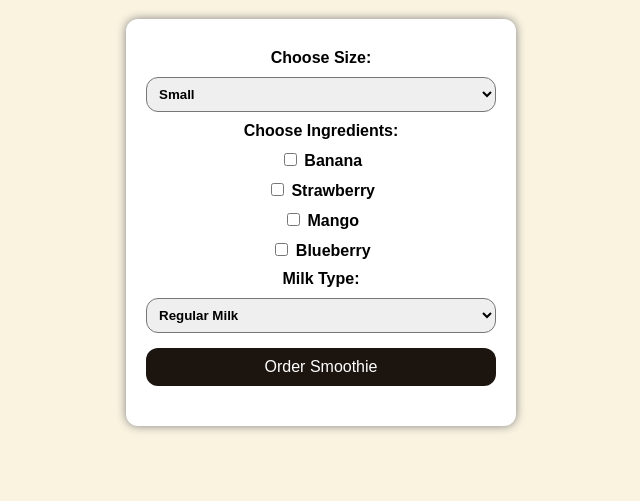
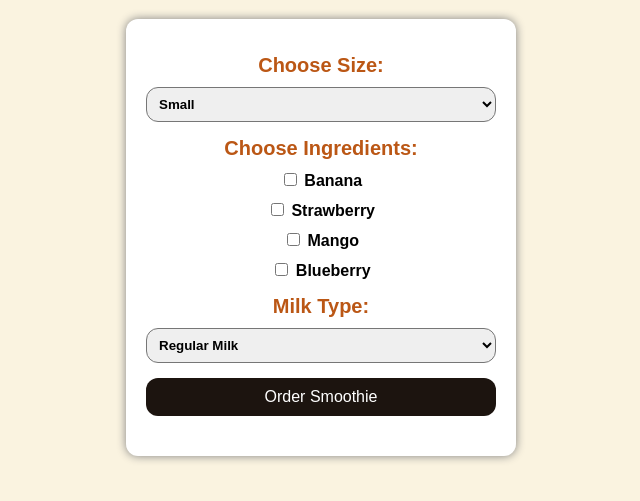
Before and after one commit to kushalpra123/assign2_js, a plain HTML site: page index.html in a window 1280 px wide. Shown: the part 61-562 px from the top of the page, without its empty margins (319-959 px from the left). Drawn offline with Linux system fonts and the light colour scheme.

Commit message:
finalized

```diff
--- a/index.html
+++ b/index.html
@@ -11,14 +11,14 @@
 
 <div class="container">
     <form id="smoothieForm">
-        <label>Choose Size:</label>
+        <label class="titles">Choose Size:</label>
         <select id="size">
             <option value="Small">Small</option>
             <option value="Medium">Medium</option>
             <option value="Large">Large</option>
         </select>
 
-        <label>Choose Ingredients:</label>
+        <label  class="titles">Choose Ingredients:</label>
         <div class="checkboxgroup">
             <label><input type="checkbox" value="Banana"> Banana</label>
             <label><input type="checkbox" value="Strawberry"> Strawberry</label>
@@ -26,7 +26,7 @@
             <label><input type="checkbox" value="Blueberry"> Blueberry</label>
         </div>
 
-        <label>Milk Type:</label>
+        <label class="titles">Milk Type:</label>
         <select id="milk">
             <option value="Regular Milk">Regular Milk</option>
             <option value="Almond Milk">Almond Milk</option>
--- a/style.css
+++ b/style.css
@@ -35,7 +35,11 @@ label {
 
 }
 
-#titles{
+.titles{
+    font-size: 20px;
+    margin-top: 15px;
+
+
     color:rgb(187, 87, 21);
 }
 
```
